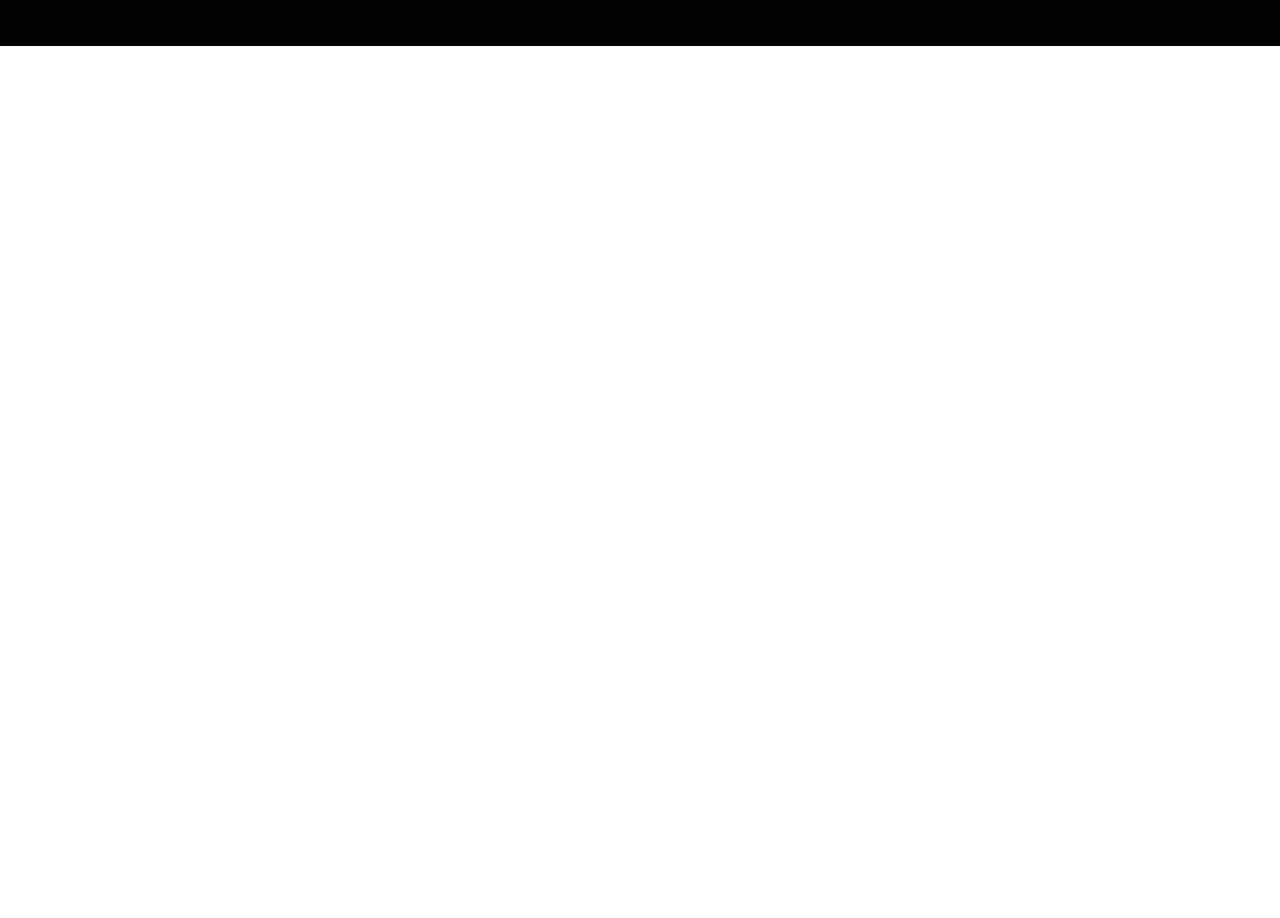
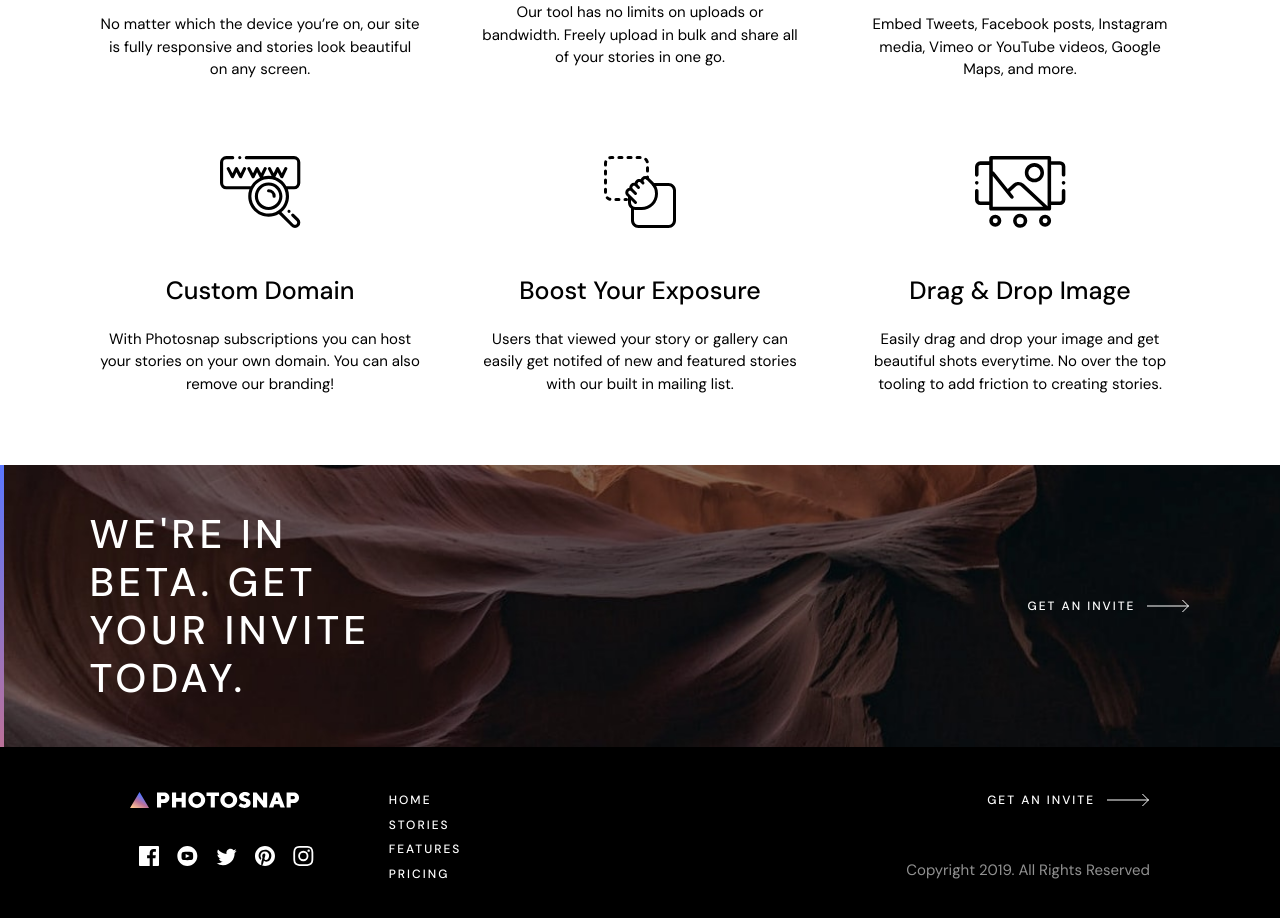
Before and after one commit to lux4198/photosnap-multi-page, a React (Vite) app in the folder code/: page /features in a window 1280 px wide. Shown: the part 1004-1922 px from the top of the page. Before the commit the page ends 1050 px from the top, so only its background shows below. Built offline with nearby package versions, Linux system fonts and the light colour scheme.

Commit message:
finished features page

```diff
--- a/code/src/assets/text.jsx
+++ b/code/src/assets/text.jsx
@@ -17,9 +17,17 @@ const infoTextDetail1 = 'No matter which the device you’re on, our site is ful
 const infoTextDetail2 = 'Our tool has no limits on uploads or bandwidth. Freely upload in bulk and share all of your stories in one go.'
 const infoTextDetail3 = 'Embed Tweets, Facebook posts, Instagram media, Vimeo or YouTube videos, Google Maps, and more. '
 
+const infoTextDetail4 = 'With Photosnap subscriptions you can host your stories on your own domain. You can also remove our branding!'
+const infoTextDetail5 = 'Users that viewed your story or gallery can easily get notifed of new and featured stories with our built in mailing list.'
+const infoTextDetail6 = 'Easily drag and drop your image and get beautiful shots everytime. No over the top tooling to add friction to creating stories.'
+
 const infoTextTitle1 = '100% Responsive'
 const infoTextTitle2 = 'No Photo Upload Limit'
 const infoTextTitle3 = 'Available to Embed'
 
-export const infoTextTitles = [infoTextTitle1, infoTextTitle2, infoTextTitle3]
-export const infoTextDetails = [infoTextDetail1, infoTextDetail2, infoTextDetail3]
+const infoTextTitle4 = 'Custom Domain'
+const infoTextTitle5 = 'Boost Your Exposure'
+const infoTextTitle6 = 'Drag & Drop Image'
+
+export const infoTextTitles = [infoTextTitle1, infoTextTitle2, infoTextTitle3, infoTextTitle4, infoTextTitle5, infoTextTitle6]
+export const infoTextDetails = [infoTextDetail1, infoTextDetail2, infoTextDetail3, infoTextDetail4, infoTextDetail5, infoTextDetail6]
--- a/code/src/pages/features.css
+++ b/code/src/pages/features.css
@@ -5,7 +5,7 @@
 
 .features-hero-section::after{
     content: '';
-    width: 0.5%;
+    width: 0.3%;
     height: 40%;
     background: linear-gradient(45deg, var(--col-accent-purple), var(--col-accent-blue));
     position: absolute;
@@ -46,6 +46,37 @@
 }
 
 
+.banner-beta{
+    width: 100%;
+    height: fit-content;
+    position: relative;
+    padding: 3em clamp(3em, 7vw, 10em);
+    background-image: url(../assets/shared/desktop/bg-beta.jpg);
+    background-size: cover;
+    color: var(--col-main-white);
+
+    display: flex;
+    justify-content: space-between;
+}
+
+.banner-beta::after{
+    content: '';
+    width: 0.3%;
+    height: 100%;
+    background: linear-gradient(45deg, var(--col-accent-purple), var(--col-accent-blue));
+    position: absolute;
+    left: 0;
+    top: 0;
+}
+
+
+.banner-beta h1{
+    max-width: 300px;
+}
+
+
+
+
 @media only screen and (max-width : 700px){
     .features-hero-section::after{
         top: 280px;
@@ -54,4 +85,20 @@
         width: 40%;
         background: linear-gradient(45deg, var(--col-accent-blue), var(--col-accent-purple));
     }
+
+    .banner-beta{
+        flex-direction: column;
+        padding: 3em;
+    }
+
+    .banner-beta::after{
+        height: 1.5%;
+        width: 40%;
+        left: 10%;
+        top: 0;
+    }
+
+    .banner-beta h1{
+        padding-bottom: 1em;
+    }
 }
--- a/code/src/pages/features.jsx
+++ b/code/src/pages/features.jsx
@@ -3,12 +3,28 @@ import { AnimatePresence, motion } from 'framer-motion'
 
 import './features.css'
 
+/* components */
+
+import InfoCard from '../components/shared/infoCard'
+
+/* text */
+
+import { infoTextDetails, infoTextTitles } from '../assets/text'
 
 /* images */
 
 import heroImageDesktop from '../assets/features/desktop/hero.jpg'
 import heroImageTablet from '../assets/features/tablet/hero.jpg'
 import heroImageMobile from '../assets/features/mobile/hero.jpg'
+
+import responsive from '../assets/features/desktop/responsive.svg'
+import nolimit from '../assets/features/desktop/no-limit.svg'
+import embed from '../assets/features/desktop/embed.svg'
+import dragdrop from '../assets/features/desktop/drag-drop.svg'
+import customdomain from '../assets/features/desktop/custom-domain.svg'
+import boostexposure from '../assets/features/desktop/boost-exposure.svg'
+import { ButtonType2 } from '../components/shared/buttons'
+
 
 const bgImage = () => {
     return(
@@ -19,9 +35,9 @@ const bgImage = () => {
 function Features() {
     const backgroundImages = [heroImageDesktop, heroImageTablet, heroImageMobile]
     return (
-        <motion.div>
+        <motion.div  exit = {{opacity : 0}}>
             <div id = 'Features'>
-                <div class = 'features-hero-section'>
+                <div class = 'features-hero-section' /* class defined in home.css */ >
                     <div class = 'hero-wrap-1' style = {{'backgroundColor' : 'black'}}>
                         <div class = 'hero-text-wrap'>
                             <h1>FEATURES</h1>
@@ -39,11 +55,17 @@ function Features() {
                         </div>
                     </div>
                 </div>
-                <div class = 'features-info-cards'>
-
+                <div class = 'info-card-section-wrap'>
+                    <InfoCard infoIcon = {responsive} infoTitle = {infoTextTitles[0]} infoDetails = {infoTextDetails[0]}/>
+                    <InfoCard infoIcon = {nolimit} infoTitle = {infoTextTitles[1]} infoDetails = {infoTextDetails[1]}/>
+                    <InfoCard infoIcon = {embed} infoTitle = {infoTextTitles[2]} infoDetails = {infoTextDetails[2]}/>
+                    <InfoCard infoIcon = {customdomain} infoTitle = {infoTextTitles[3]} infoDetails = {infoTextDetails[3]}/>
+                    <InfoCard infoIcon = {boostexposure} infoTitle = {infoTextTitles[4]} infoDetails = {infoTextDetails[4]}/>
+                    <InfoCard infoIcon = {dragdrop} infoTitle = {infoTextTitles[5]} infoDetails = {infoTextDetails[5]}/>
                 </div>
-                <div class = 'features-call-to-action'>
-
+                <div class = 'banner-beta'>
+                    <h1>WE'RE IN BETA. GET YOUR INVITE TODAY.</h1>
+                    <ButtonType2 text = 'GET AN INVITE' dark = {true}/>
                 </div>
             </div>
         </motion.div>
--- a/code/src/pages/home.css
+++ b/code/src/pages/home.css
@@ -35,6 +35,7 @@
     flex-wrap: wrap;
     justify-content: center;
     margin-top: 10vh;
+    margin-bottom: 5vh;
 }
 
 
--- a/code/src/pages/pricing.jsx
+++ b/code/src/pages/pricing.jsx
@@ -1,8 +1,12 @@
 import React from 'react'
+
+import { motion } from 'framer-motion'
 
 function Pricing() {
     return (
-        <h1>Pricing</h1>
+        <motion.div  exit = {{opacity : 0}}>
+            <h1>Pricing</h1>
+        </motion.div>
     )
 }
 
--- a/code/src/pages/stories.jsx
+++ b/code/src/pages/stories.jsx
@@ -3,11 +3,13 @@ import { ButtonType2 } from '../components/shared/buttons'
 import StoryPreview from '../components/shared/storyPreview'
 import './stories.css'
 
+import { motion } from 'framer-motion'
+
 import { stories } from '../assets/stories/stories'
 
 function Stories() {
     return (
-        <div>
+        <motion.div  exit = {{opacity : 0}}>
             <div class = 'story-hero-section'>
                 <div class = 'story-hero-image-mobile'/>
                 <div class = 'story-hero-text-wrap'>
@@ -34,7 +36,7 @@ function Stories() {
                     })
                 }
             </div>
-        </div>
+        </motion.div>
 
     )
 }
```
